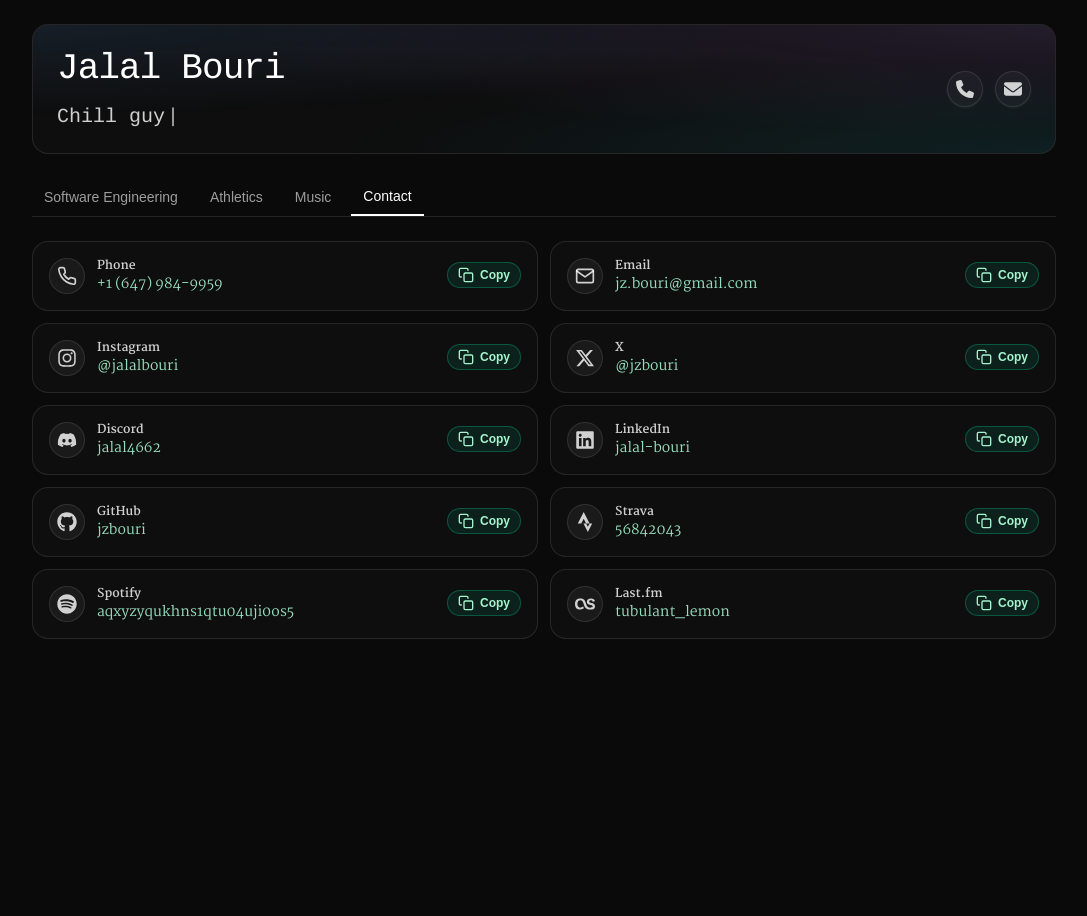
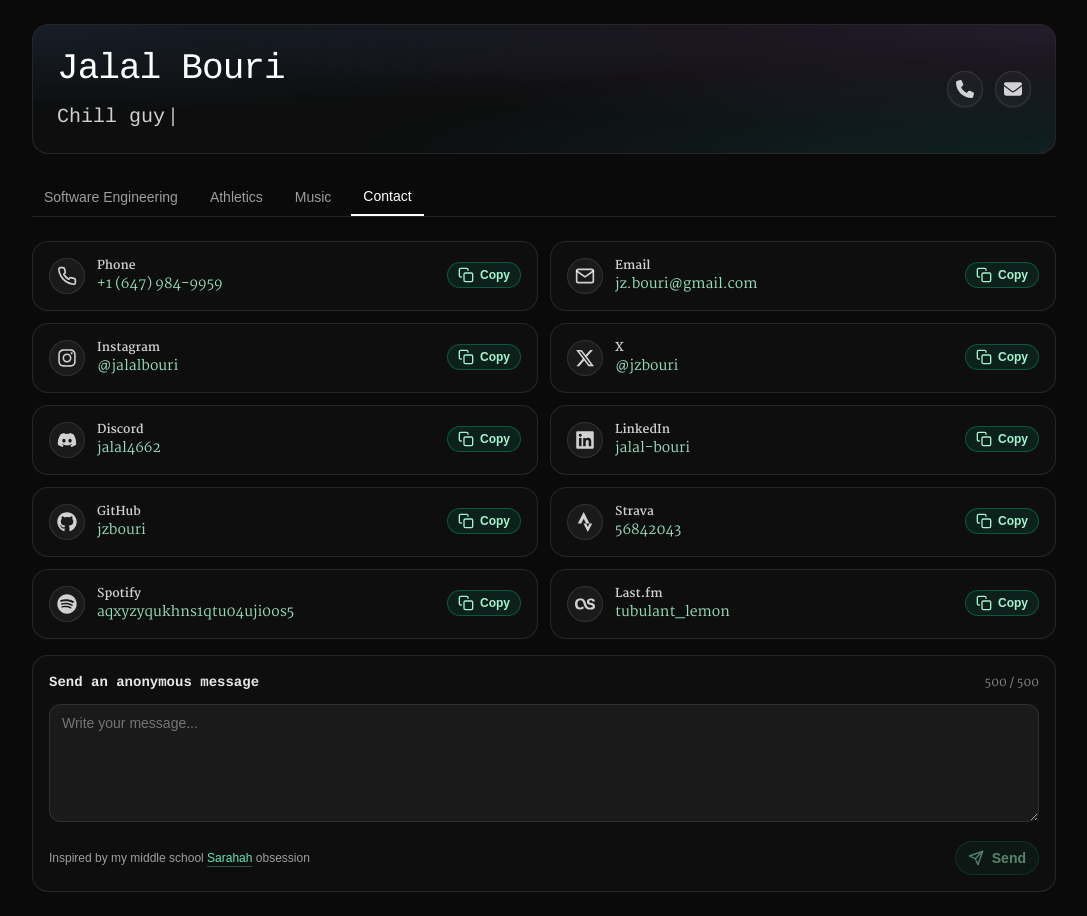
Before and after one commit to jzbouri/personal-website, a Next.js app: page /contact in a window 1280 px wide. Shown: the whole page, without its empty margins (96-1183 px from the left). Before the commit the page ends 800 px from the top, so only its background shows below. Built offline with nearby package versions, Linux system fonts and the light colour scheme; no server answers; a web font is replaced by a local one.

Commit message:
create anonymous message frontend

```diff
--- a/components/sections/Contact.tsx
+++ b/components/sections/Contact.tsx
@@ -1,6 +1,7 @@
 "use client";
 
 import ContactList from "./contact/ContactList";
+import dynamic from "next/dynamic";
 import type { ContactItem } from "./contact/types";
 
 export default function Contact() {
@@ -17,9 +18,12 @@ export default function Contact() {
     { link: "https://www.last.fm/user/tubulant_lemon", label: "Last.fm", value: "tubulant_lemon" },
   ];
 
+  const AnonymousMessageForm = dynamic(() => import("./contact/AnonymousMessageForm"), { ssr: false });
+
   return (
     <section className="space-y-4">
       <ContactList items={items} />
+      <AnonymousMessageForm />
     </section>
   );
 }
--- /dev/null
+++ b/components/sections/contact/AnonymousMessageForm.tsx
@@ -0,0 +1,173 @@
+"use client";
+
+import { useCallback, useEffect, useMemo, useState } from "react";
+import { FiLoader, FiSend } from "react-icons/fi";
+
+type DeviceType = "Mobile" | "Tablet" | "Desktop" | "Unknown";
+
+type Meta = {
+  ip: string | null;
+  os: string | null;
+  deviceType: DeviceType;
+};
+
+function useClientInfo() {
+  const [meta, setMeta] = useState<Meta>({ ip: null, os: null, deviceType: "Unknown" });
+
+  useEffect(() => {
+    let aborted = false;
+
+    function detectOS(userAgent: string, platformHint?: string | null): string | null {
+      const ua = userAgent.toLowerCase();
+      const plat = (platformHint || "").toLowerCase();
+      if (/windows nt|win64|win32/.test(ua) || /windows/.test(plat)) return "Windows";
+      if (/mac os x|macintosh/.test(ua) || /mac/.test(plat)) return "macOS";
+      if (/iphone|ipad|ipod|ios/.test(ua) || /ios/.test(plat)) return "iOS";
+      if (/android/.test(ua)) return "Android";
+      if (/cros/.test(ua) || /chrome os/.test(plat)) return "Chrome OS";
+      if (/linux/.test(ua) || /linux/.test(plat)) return "Linux";
+      return null;
+    }
+
+    function detectDeviceType(userAgent: string, isMobileHint?: boolean): DeviceType {
+      if (typeof isMobileHint === "boolean") return isMobileHint ? "Mobile" : "Desktop";
+      const ua = userAgent.toLowerCase();
+      if (/ipad|tablet/.test(ua)) return "Tablet";
+      if (/mobi|iphone|android/.test(ua)) return "Mobile";
+      return "Desktop";
+    }
+
+    const nav: Navigator | undefined = typeof navigator !== "undefined" ? navigator : undefined;
+    const ua = nav?.userAgent || "";
+    const uaData = (nav
+      ? (nav as unknown as { userAgentData?: { mobile?: boolean; platform?: string } }).userAgentData
+      : undefined);
+
+    const os = detectOS(ua, uaData?.platform ?? null);
+    const deviceType = detectDeviceType(ua, uaData?.mobile);
+
+    setMeta((m) => ({ ...m, os, deviceType }));
+
+    const controller = new AbortController();
+    const timeoutId = setTimeout(() => controller.abort(), 6000);
+
+    fetch("https://api.ipify.org?format=json", { signal: controller.signal })
+      .then((r) => (r.ok ? r.json() : Promise.reject(new Error("ipify: bad response"))))
+      .then((data: { ip?: string }) => {
+        if (!aborted) setMeta((m) => ({ ...m, ip: data?.ip ?? null }));
+      })
+      .catch(() => {
+        if (!aborted) setMeta((m) => ({ ...m, ip: null }));
+      })
+      .finally(() => clearTimeout(timeoutId));
+
+    return () => {
+      aborted = true;
+      clearTimeout(timeoutId);
+      controller.abort();
+    };
+  }, []);
+
+  return meta;
+}
+
+export default function AnonymousMessageForm() {
+  const [message, setMessage] = useState("");
+  const [submitting, setSubmitting] = useState(false);
+  const [status, setStatus] = useState<"idle" | "success" | "error">("idle");
+  const [errorMsg, setErrorMsg] = useState<string | null>(null);
+  const meta = useClientInfo();
+
+  const maxChars = 500;
+  const remaining = useMemo(() => maxChars - message.length, [message]);
+  const canSubmit = message.trim().length > 0 && !submitting;
+
+  const handleSubmit = useCallback(async (e: React.FormEvent) => {
+    e.preventDefault();
+    if (!canSubmit) return;
+    setSubmitting(true);
+    setStatus("idle");
+    setErrorMsg(null);
+
+    const payload = {
+      message: message.trim(),
+      ip: meta.ip,
+      os: meta.os,
+      deviceType: meta.deviceType,
+    };
+
+    try {
+      await new Promise((resolve) => setTimeout(resolve, 700));
+      if (typeof window !== "undefined") {
+        console.log("Anonymous message payload", payload);
+      }
+      setStatus("success");
+      setMessage("");
+    } catch (err) {
+      setStatus("error");
+      setErrorMsg("Something went wrong. Please try again.");
+    } finally {
+      setSubmitting(false);
+    }
+  }, [canSubmit, message, meta]);
+
+  return (
+    <form onSubmit={handleSubmit} className="group relative overflow-hidden rounded-2xl border border-white/10 bg-white/[0.02] p-4 transition-all duration-300 hover:border-white/20 hover:bg-white/[0.03] focus-within:border-white/20">
+      <div className="pointer-events-none absolute inset-0 opacity-0 transition-opacity duration-500 group-hover:opacity-100" aria-hidden>
+        <div className="absolute inset-0 bg-[radial-gradient(120%_120%_at_0%_0%,rgba(96,165,250,0.12),transparent_60%),radial-gradient(120%_120%_at_100%_100%,rgba(34,211,238,0.12),transparent_60%),radial-gradient(140%_140%_at_100%_0%,rgba(192,132,252,0.12),transparent_60%)]" />
+      </div>
+
+      <div className="relative z-10 space-y-3">
+        <div className="flex items-baseline justify-between gap-2">
+          <h3 className="text-sm font-semibold text-white/90 font-brand-mono">Send an anonymous message</h3>
+          <p className="text-xs text-white/50">{remaining} / {maxChars}</p>
+        </div>
+
+        <div>
+          <label htmlFor="anon-msg" className="sr-only">Your message</label>
+          <textarea
+            id="anon-msg"
+            value={message}
+            onChange={(e) => setMessage(e.target.value.slice(0, maxChars))}
+            placeholder="Write your message..."
+            rows={5}
+            className="w-full resize-y rounded-xl border border-white/10 bg-white/5 px-3 py-2 text-sm text-white placeholder-white/40 outline-none transition-[border,background] focus:border-white/20 focus:bg-white/7"
+            maxLength={maxChars}
+          />
+        </div>
+
+        <div className="flex flex-col gap-2 sm:flex-row sm:items-center sm:justify-between">
+          <div className="text-xs text-white/60">
+            Inspired by my middle school <a href="https://en.wikipedia.org/wiki/Sarahah" target="_blank" rel="noopener noreferrer" className="text-emerald-300 underline decoration-emerald-300/30 underline-offset-4 transition-colors hover:text-emerald-200">Sarahah</a> obsession
+          </div>
+
+          <div className="flex items-center gap-2 self-end sm:self-auto">
+            {status === "success" && (
+              <span className="text-xs font-medium text-emerald-300">Message sent successfully</span>
+            )}
+            {status === "error" && (
+              <span className="text-xs font-medium text-red-300">{errorMsg ?? "Error"}</span>
+            )}
+            <button
+              type="submit"
+              disabled={!canSubmit}
+              className="inline-flex items-center gap-2 rounded-full border border-emerald-400/30 bg-emerald-400/10 px-3 py-1.5 text-sm font-semibold text-emerald-200 transition-colors hover:border-emerald-400/60 disabled:cursor-not-allowed disabled:opacity-50"
+            >
+              {submitting ? (
+                <>
+                  <FiLoader className="h-4 w-4 animate-spin" aria-hidden />
+                  <span>Sending…</span>
+                </>
+              ) : (
+                <>
+                  <FiSend className="h-4 w-4" aria-hidden />
+                  <span>Send</span>
+                </>
+              )}
+            </button>
+          </div>
+        </div>
+      </div>
+    </form>
+  );
+}
```
